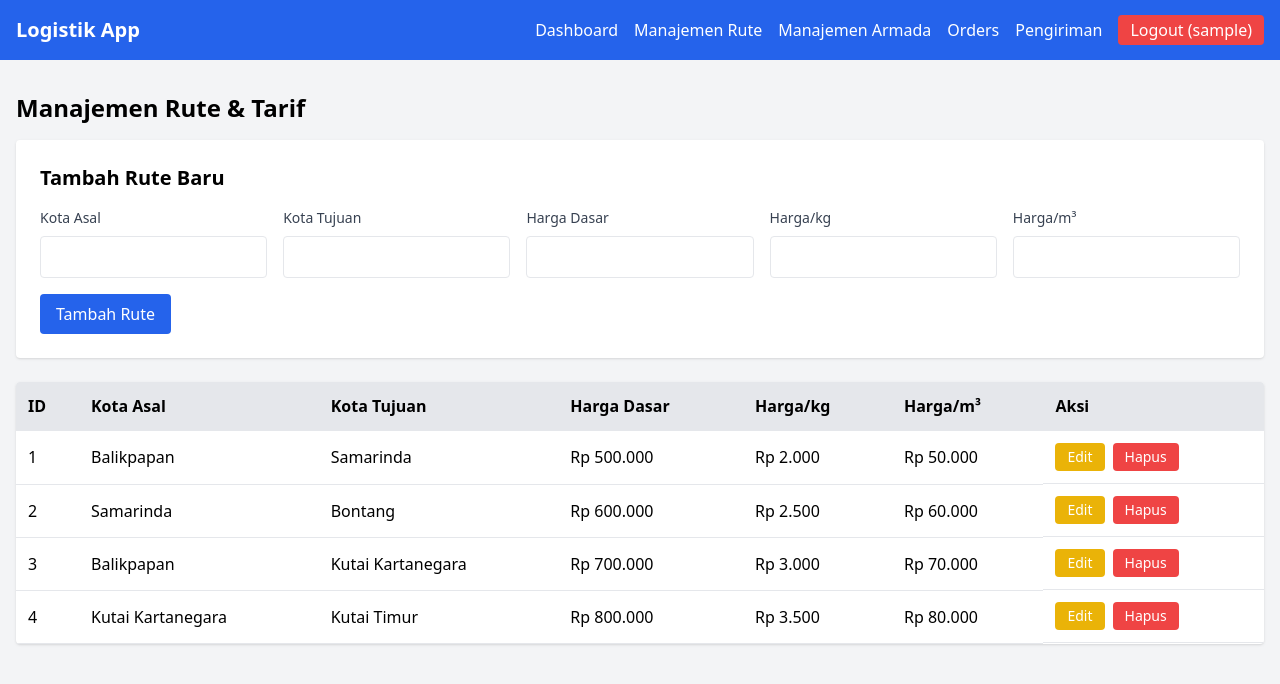
After one commit to IqbaltopG/Logistik_app, a Flask app: page /tarif in a window 1280 px wide. The commit adds this page. Shown: the top 684 px of the page. Run offline with Flask 3, Linux system fonts and the light colour scheme; the visitor is signed in with stand-in values (Sample User, id 1); data comes from the database, SQL or seed files in the repository; parts of the project's set-up code (start-up, migrations or seed data) failed here and were passed over; some libraries are stand-ins or nearby versions.

Commit message:
feat : new feature crud basic and secure by design APP

```diff
--- a/app.py
+++ b/app.py
@@ -1,11 +1,20 @@
 from flask import Flask, render_template, request, redirect, url_for, session, flash
 from flask_sqlalchemy import SQLAlchemy
 from functools import wraps
+from werkzeug.security import generate_password_hash, check_password_hash
 
 app = Flask(__name__)
 app.config['SECRET_KEY'] = 'rahasia-logistik-2026'
 app.config['SQLALCHEMY_DATABASE_URI'] = 'mysql+pymysql://root:@localhost/logistik_db'
 app.config['SQLALCHEMY_TRACK_MODIFICATIONS'] = False
+
+def format_rupiah(value):
+    """Format number to Indonesian Rupiah currency format."""
+    if value is None:
+        return "Rp 0"
+    return f"Rp {int(value):,}".replace(',', '.')
+
+app.jinja_env.filters['rupiah'] = format_rupiah
 
 db = SQLAlchemy(app)
 
@@ -14,7 +23,7 @@ class User(db.Model):
     __tablename__ = 'users'
     id = db.Column(db.Integer, primary_key=True)
     username = db.Column(db.String(50), nullable=False, unique=True)
-    password = db.Column(db.String(50), nullable=False)
+    password = db.Column(db.String(255), nullable=False)
     role = db.Column(db.Enum('admin', 'customer'), nullable=False)
     orders = db.relationship('Order', backref='user', lazy=True)
 
@@ -23,15 +32,30 @@ class Tarif(db.Model):
     id = db.Column(db.Integer, primary_key=True)
     kota_asal = db.Column(db.String(100), nullable=False)
     kota_tujuan = db.Column(db.String(100), nullable=False)
-    harga = db.Column(db.Integer, nullable=False)
+    harga_dasar = db.Column(db.Float, nullable=False)
+    harga_per_kg = db.Column(db.Float, nullable=False)
+    harga_per_m3 = db.Column(db.Float, nullable=False)
+
+class Armada(db.Model):
+    __tablename__ = 'armada'
+    id = db.Column(db.Integer, primary_key=True)
+    plat_nomor = db.Column(db.String(50), nullable=False, unique=True)
+    tipe_armada = db.Column(db.Enum('Tronton', 'Trailer', 'Dolly'), nullable=False)
+    status = db.Column(db.Enum('Tersedia', 'Beroperasi'), default='Tersedia')
 
 class Order(db.Model):
     __tablename__ = 'orders'
     id = db.Column(db.Integer, primary_key=True)
     user_id = db.Column(db.Integer, db.ForeignKey('users.id'), nullable=False)
     detail_barang = db.Column(db.Text, nullable=False)
+    tipe_barang = db.Column(db.Enum('Container', 'Cargo'), nullable=False)
     kota_asal = db.Column(db.String(100), nullable=False)
     kota_tujuan = db.Column(db.String(100), nullable=False)
+    berat_kg = db.Column(db.Float, nullable=False)
+    dimensi_p = db.Column(db.Float, nullable=True)
+    dimensi_l = db.Column(db.Float, nullable=True)
+    dimensi_t = db.Column(db.Float, nullable=True)
+    estimasi_harga = db.Column(db.Float, nullable=False)
     status_order = db.Column(db.Enum('Pending', 'Valid', 'Tidak Valid'), default='Pending')
 
     pengiriman = db.relationship('Pengiriman', backref='order', uselist=False, cascade='all, delete-orphan')
@@ -41,9 +65,11 @@ class Pengiriman(db.Model):
     id = db.Column(db.Integer, primary_key=True)
     order_id = db.Column(db.Integer, db.ForeignKey('orders.id'), nullable=False)
     driver_nama = db.Column(db.String(255), nullable=False)
-    armada_plat = db.Column(db.String(50), nullable=False)
+    armada_id = db.Column(db.Integer, db.ForeignKey('armada.id'), nullable=False)
     status_pengiriman = db.Column(db.Enum('Penjadwalan', 'Di Perjalanan', 'Terkirim'), default='Penjadwalan')
     epod_ref = db.Column(db.String(255), nullable=True)
+
+    armada = db.relationship('Armada', backref='pengiriman', lazy=True)
 
 # --- DECORATORS ---
 def login_required(f):
@@ -68,8 +94,8 @@ def login():
     if request.method == 'POST':
         username = request.form.get('username')
         password = request.form.get('password')
-        user = User.query.filter_by(username=username, password=password).first()
-        if user:
+        user = User.query.filter_by(username=username).first()
+        if user and check_password_hash(user.password, password):
             session['user_id'] = user.id
             session['username'] = user.username
             session['role'] = user.role
@@ -77,6 +103,29 @@ def login():
         else:
             flash('Username atau password salah', 'error')
     return render_template('login.html')
+
+@app.route('/register', methods=['GET', 'POST'])
+def register():
+    if request.method == 'POST':
+        username = request.form.get('username')
+        password = request.form.get('password')
+        confirm_password = request.form.get('confirm_password')
+
+        if password != confirm_password:
+            flash('Password dan Konfirmasi Password tidak cocok!', 'error')
+            return redirect(url_for('register'))
+
+        existing_user = User.query.filter_by(username=username).first()
+        if existing_user:
+            flash('Username sudah terdaftar. Silakan gunakan username lain.', 'error')
+        else:
+            hashed_pw = generate_password_hash(password)
+            new_user = User(username=username, password=hashed_pw, role='customer')
+            db.session.add(new_user)
+            db.session.commit()
+            flash('Registrasi berhasil! Silakan login menggunakan akun Anda.', 'success')
+            return redirect(url_for('login'))
+    return render_template('register.html')
 
 @app.route('/logout')
 def logout():
@@ -110,16 +159,25 @@ def dashboard():
 @login_required
 def cek_harga():
     hasil = None
+    kalkulasi = None
     if request.method == 'POST':
         asal = request.form.get('kota_asal')
         tujuan = request.form.get('kota_tujuan')
+        berat = float(request.form.get('berat_kg') or 0)
+        p = float(request.form.get('dimensi_p') or 0)
+        l = float(request.form.get('dimensi_l') or 0)
+        t = float(request.form.get('dimensi_t') or 0)
         hasil = Tarif.query.filter_by(kota_asal=asal, kota_tujuan=tujuan).first()
         if not hasil:
             flash('Tarif tidak ditemukan untuk rute tersebut.', 'error')
+        else:
+            volume = p * l * t
+            estimasi = hasil.harga_dasar + (berat * hasil.harga_per_kg) + (volume * hasil.harga_per_m3)
+            kalkulasi = {'berat': berat, 'volume': volume, 'estimasi': estimasi}
 
     kotas = db.session.query(Tarif.kota_asal).distinct().all()
     tujuans = db.session.query(Tarif.kota_tujuan).distinct().all()
-    return render_template('cek_harga.html', hasil=hasil, kotas=[k[0] for k in kotas], tujuans=[t[0] for t in tujuans])
+    return render_template('cek_harga.html', hasil=hasil, kalkulasi=kalkulasi, kotas=[k[0] for k in kotas], tujuans=[t[0] for t in tujuans])
 
 @app.route('/orders', methods=['GET', 'POST'])
 @login_required
@@ -128,7 +186,29 @@ def orders():
         asal = request.form.get('kota_asal')
         tujuan = request.form.get('kota_tujuan')
         detail = request.form.get('detail_barang')
-        new_order = Order(user_id=session['user_id'], kota_asal=asal, kota_tujuan=tujuan, detail_barang=detail)
+        tipe = request.form.get('tipe_barang')
+        berat = float(request.form.get('berat_kg') or 0)
+
+        p_str = request.form.get('dimensi_p')
+        l_str = request.form.get('dimensi_l')
+        t_str = request.form.get('dimensi_t')
+
+        p = float(p_str) if p_str else None
+        l = float(l_str) if l_str else None
+        t = float(t_str) if t_str else None
+
+        tarif = Tarif.query.filter_by(kota_asal=asal, kota_tujuan=tujuan).first()
+        estimasi_harga = 0
+        if tarif:
+            p_calc = p or 0.0
+            l_calc = l or 0.0
+            t_calc = t or 0.0
+            volume = p_calc * l_calc * t_calc
+            estimasi_harga = tarif.harga_dasar + (berat * tarif.harga_per_kg) + (volume * tarif.harga_per_m3)
+
+        new_order = Order(user_id=session['user_id'], kota_asal=asal, kota_tujuan=tujuan,
+                          detail_barang=detail, tipe_barang=tipe, berat_kg=berat,
+                          dimensi_p=p, dimensi_l=l, dimensi_t=t, estimasi_harga=estimasi_harga)
         db.session.add(new_order)
         db.session.commit()
         return redirect(url_for('orders'))
@@ -138,7 +218,9 @@ def orders():
     else:
         all_orders = Order.query.filter_by(user_id=session['user_id']).all()
 
-    return render_template('orders.html', orders=all_orders)
+    kotas = db.session.query(Tarif.kota_asal).distinct().all()
+    tujuans = db.session.query(Tarif.kota_tujuan).distinct().all()
+    return render_template('orders.html', orders=all_orders, kotas=[k[0] for k in kotas], tujuans=[t[0] for t in tujuans])
 
 @app.route('/orders/validate/<int:id>', methods=['POST'])
 @login_required
@@ -151,26 +233,83 @@ def validate_order(id):
         db.session.commit()
     return redirect(url_for('orders'))
 
+@app.route('/armada', methods=['GET', 'POST'])
+@login_required
+@admin_required
+def armada():
+    edit_id = request.args.get('edit_id', type=int)
+    armada_to_edit = None
+    if edit_id:
+        armada_to_edit = Armada.query.get(edit_id)
+
+    all_armadas = Armada.query.order_by(Armada.id).all()
+    return render_template('armada.html', armadas=all_armadas, armada_to_edit=armada_to_edit)
+
+@app.route('/armada/add', methods=['POST'])
+@login_required
+@admin_required
+def add_armada():
+    plat = request.form.get('plat_nomor')
+    tipe = request.form.get('tipe_armada')
+    status = request.form.get('status')
+    new_armada = Armada(plat_nomor=plat, tipe_armada=tipe, status=status)
+    db.session.add(new_armada)
+    db.session.commit()
+    flash('Armada baru berhasil ditambahkan.', 'success')
+    return redirect(url_for('armada'))
+
+@app.route('/armada/edit/<int:id>', methods=['POST'])
+@login_required
+@admin_required
+def edit_armada(id):
+    armada_to_edit = Armada.query.get_or_404(id)
+    armada_to_edit.plat_nomor = request.form.get('plat_nomor')
+    armada_to_edit.tipe_armada = request.form.get('tipe_armada')
+    armada_to_edit.status = request.form.get('status')
+    db.session.commit()
+    flash(f'Armada ID {id} berhasil diperbarui.', 'success')
+    return redirect(url_for('armada'))
+
+@app.route('/armada/delete/<int:id>')
+@login_required
+@admin_required
+def delete_armada(id):
+    armada_to_delete = Armada.query.get_or_404(id)
+    if armada_to_delete.status == 'Beroperasi':
+        flash(f'Armada {armada_to_delete.plat_nomor} sedang beroperasi dan tidak bisa dihapus.', 'error')
+        return redirect(url_for('armada'))
+    db.session.delete(armada_to_delete)
+    db.session.commit()
+    flash(f'Armada {armada_to_delete.plat_nomor} berhasil dihapus.', 'success')
+    return redirect(url_for('armada'))
+
 @app.route('/pengiriman', methods=['GET', 'POST'])
 @login_required
 def pengiriman():
     if request.method == 'POST' and session['role'] == 'admin':
         order_id = request.form.get('order_id')
         driver = request.form.get('driver_nama')
-        armada = request.form.get('armada_plat')
-        new_pengiriman = Pengiriman(order_id=order_id, driver_nama=driver, armada_plat=armada)
+        armada_id = request.form.get('armada_id')
+        new_pengiriman = Pengiriman(order_id=order_id, driver_nama=driver, armada_id=armada_id)
         db.session.add(new_pengiriman)
+
+        armada_dipilih = Armada.query.get(armada_id)
+        if armada_dipilih:
+            armada_dipilih.status = 'Beroperasi'
+
         db.session.commit()
         return redirect(url_for('pengiriman'))
 
     if session['role'] == 'admin':
         orders_ready = Order.query.filter_by(status_order='Valid').filter(~Order.pengiriman.has()).all()
         all_pengiriman = Pengiriman.query.all()
+        armada_tersedia = Armada.query.filter_by(status='Tersedia').all()
     else:
         orders_ready = []
         all_pengiriman = db.session.query(Pengiriman).join(Order).filter(Order.user_id == session['user_id']).all()
+        armada_tersedia = []
 
-    return render_template('pengiriman.html', orders_ready=orders_ready, pengiriman=all_pengiriman)
+    return render_template('pengiriman.html', orders_ready=orders_ready, pengiriman=all_pengiriman, armada_tersedia=armada_tersedia)
 
 @app.route('/pengiriman/update/<int:id>', methods=['POST'])
 @login_required
@@ -184,10 +323,82 @@ def update_pengiriman(id):
         p.status_pengiriman = status
         if status == 'Terkirim':
             p.epod_ref = epod
+            if p.armada:
+                p.armada.status = 'Tersedia'
         else:
             p.epod_ref = None
         db.session.commit()
     return redirect(url_for('pengiriman'))
 
+@app.route('/tarif')
+@login_required
+@admin_required
+def tarif():
+    edit_id = request.args.get('edit_id', type=int)
+    tarif_to_edit = None
+    if edit_id:
+        tarif_to_edit = Tarif.query.get(edit_id)
+
+    all_tarifs = Tarif.query.order_by(Tarif.id).all()
+    return render_template('tarif.html', tarifs=all_tarifs, tarif_to_edit=tarif_to_edit)
+
+@app.route('/tarif/add', methods=['POST'])
+@login_required
+@admin_required
+def add_tarif():
+    new_tarif = Tarif(
+        kota_asal=request.form.get('kota_asal'),
+        kota_tujuan=request.form.get('kota_tujuan'),
+        harga_dasar=float(request.form.get('harga_dasar')),
+        harga_per_kg=float(request.form.get('harga_per_kg')),
+        harga_per_m3=float(request.form.get('harga_per_m3'))
+    )
+    db.session.add(new_tarif)
+    db.session.commit()
+    flash('Rute & tarif baru berhasil ditambahkan.', 'success')
+    return redirect(url_for('tarif'))
+
+@app.route('/tarif/edit/<int:id>', methods=['POST'])
+@login_required
+@admin_required
+def edit_tarif(id):
+    tarif_to_edit = Tarif.query.get_or_404(id)
+    tarif_to_edit.kota_asal = request.form.get('kota_asal')
+    tarif_to_edit.kota_tujuan = request.form.get('kota_tujuan')
+    tarif_to_edit.harga_dasar = float(request.form.get('harga_dasar'))
+    tarif_to_edit.harga_per_kg = float(request.form.get('harga_per_kg'))
+    tarif_to_edit.harga_per_m3 = float(request.form.get('harga_per_m3'))
+    db.session.commit()
+    flash(f'Tarif ID {id} berhasil diperbarui.', 'success')
+    return redirect(url_for('tarif'))
+
+@app.route('/tarif/delete/<int:id>')
+@login_required
+@admin_required
+def delete_tarif(id):
+    tarif_to_delete = Tarif.query.get_or_404(id)
+    db.session.delete(tarif_to_delete)
+    db.session.commit()
+    flash(f'Tarif ID {id} berhasil dihapus.', 'success')
+    return redirect(url_for('tarif'))
+
+@app.cli.command("seed")
+def seed_command():
+    """Mengisi database dengan data dummy."""
+    from seed import seed_database
+    seed_database()
+    print("Database seeding completed!")
+
+
+def init_dummy_users():
+    with app.app_context():
+        db.create_all()
+        if User.query.first() is None:
+            admin = User(username='admin', password=generate_password_hash('admin'), role='admin')
+            cust1 = User(username='cust1', password=generate_password_hash('cust1'), role='customer')
+            db.session.add_all([admin, cust1])
+            db.session.commit()
+
 if __name__ == '__main__':
+    init_dummy_users()
     app.run(host='0.0.0.0', port=5000, debug=True)
--- a/requirements.txt
+++ b/requirements.txt
@@ -1,3 +1,4 @@
 Flask==3.0.2
 Flask-SQLAlchemy==3.1.1
 PyMySQL==1.1.0
+Faker==25.2.0
--- a/templates/base.html
+++ b/templates/base.html
@@ -15,6 +15,10 @@
                 <li><a href="/" class="hover:underline">Dashboard</a></li>
                 {% if session.get('role') == 'customer' %}
                 <li><a href="/cek_harga" class="hover:underline">Cek Harga</a></li>
+                {% endif %}
+                {% if session.get('role') == 'admin' %}
+                <li><a href="/tarif" class="hover:underline">Manajemen Rute</a></li>
+                <li><a href="/armada" class="hover:underline">Manajemen Armada</a></li>
                 {% endif %}
                 <li><a href="/orders" class="hover:underline">Orders</a></li>
                 <li><a href="/pengiriman" class="hover:underline">Pengiriman</a></li>
--- a/templates/login.html
+++ b/templates/login.html
@@ -12,6 +12,9 @@
             <input type="password" name="password" class="w-full p-2 border rounded" required>
         </div>
         <button type="submit" class="w-full bg-blue-600 text-white py-2 rounded hover:bg-blue-700">Login</button>
+        <div class="mt-4 text-center">
+            <span class="text-gray-600 text-sm">Belum punya akun? <a href="/register" class="text-blue-600 hover:underline">Daftar di sini</a></span>
+        </div>
     </form>
 </div>
 {% endblock %}
--- /dev/null
+++ b/templates/tarif.html
@@ -0,0 +1,81 @@
+{% extends 'base.html' %}
+{% block content %}
+<h1 class="text-2xl font-bold mb-4">Manajemen Rute & Tarif</h1>
+
+<!-- Form Tambah/Edit Rute -->
+<div class="bg-white p-6 rounded shadow mb-6">
+    {% if tarif_to_edit %}
+    <h2 class="text-xl font-semibold mb-4">Edit Rute #{{ tarif_to_edit.id }}</h2>
+    <form method="POST" action="{{ url_for('edit_tarif', id=tarif_to_edit.id) }}" class="grid grid-cols-1 md:grid-cols-3 lg:grid-cols-5 gap-4">
+    {% else %}
+    <h2 class="text-xl font-semibold mb-4">Tambah Rute Baru</h2>
+    <form method="POST" action="{{ url_for('add_tarif') }}" class="grid grid-cols-1 md:grid-cols-3 lg:grid-cols-5 gap-4">
+    {% endif %}
+        <div>
+            <label class="block text-gray-700 mb-2 text-sm">Kota Asal</label>
+            <input type="text" name="kota_asal" value="{{ tarif_to_edit.kota_asal if tarif_to_edit else '' }}" class="w-full p-2 border rounded" required>
+        </div>
+        <div>
+            <label class="block text-gray-700 mb-2 text-sm">Kota Tujuan</label>
+            <input type="text" name="kota_tujuan" value="{{ tarif_to_edit.kota_tujuan if tarif_to_edit else '' }}" class="w-full p-2 border rounded" required>
+        </div>
+        <div>
+            <label class="block text-gray-700 mb-2 text-sm">Harga Dasar</label>
+            <input type="number" step="0.01" name="harga_dasar" value="{{ tarif_to_edit.harga_dasar if tarif_to_edit else '' }}" class="w-full p-2 border rounded" required>
+        </div>
+        <div>
+            <label class="block text-gray-700 mb-2 text-sm">Harga/kg</label>
+            <input type="number" step="0.01" name="harga_per_kg" value="{{ tarif_to_edit.harga_per_kg if tarif_to_edit else '' }}" class="w-full p-2 border rounded" required>
+        </div>
+        <div>
+            <label class="block text-gray-700 mb-2 text-sm">Harga/m³</label>
+            <input type="number" step="0.01" name="harga_per_m3" value="{{ tarif_to_edit.harga_per_m3 if tarif_to_edit else '' }}" class="w-full p-2 border rounded" required>
+        </div>
+        <div class="lg:col-span-5 flex items-center space-x-2">
+            <button type="submit" class="bg-blue-600 text-white px-4 py-2 rounded hover:bg-blue-700">
+                {% if tarif_to_edit %}Update Rute{% else %}Tambah Rute{% endif %}
+            </button>
+            {% if tarif_to_edit %}
+            <a href="{{ url_for('tarif') }}" class="bg-gray-300 text-gray-800 px-4 py-2 rounded hover:bg-gray-400">Batal</a>
+            {% endif %}
+        </div>
+    </form>
+</div>
+
+<!-- Tabel Daftar Rute -->
+<div class="bg-white rounded shadow overflow-x-auto">
+    <table class="w-full text-left border-collapse">
+        <thead>
+            <tr class="bg-gray-200">
+                <th class="p-3 border-b">ID</th>
+                <th class="p-3 border-b">Kota Asal</th>
+                <th class="p-3 border-b">Kota Tujuan</th>
+                <th class="p-3 border-b">Harga Dasar</th>
+                <th class="p-3 border-b">Harga/kg</th>
+                <th class="p-3 border-b">Harga/m³</th>
+                <th class="p-3 border-b">Aksi</th>
+            </tr>
+        </thead>
+        <tbody>
+            {% for t in tarifs %}
+            <tr class="{% if tarif_to_edit and tarif_to_edit.id == t.id %}bg-yellow-100{% endif %}">
+                <td class="p-3 border-b">{{ t.id }}</td>
+                <td class="p-3 border-b">{{ t.kota_asal }}</td>
+                <td class="p-3 border-b">{{ t.kota_tujuan }}</td>
+                <td class="p-3 border-b">{{ t.harga_dasar|rupiah }}</td>
+                <td class="p-3 border-b">{{ t.harga_per_kg|rupiah }}</td>
+                <td class="p-3 border-b">{{ t.harga_per_m3|rupiah }}</td>
+                <td class="p-3 border-b flex space-x-2">
+                    <a href="{{ url_for('tarif', edit_id=t.id) }}" class="bg-yellow-500 text-white px-3 py-1 rounded text-sm hover:bg-yellow-600">Edit</a>
+                    <a href="{{ url_for('delete_tarif', id=t.id) }}" onclick="return confirm('Anda yakin ingin menghapus rute ini?')" class="bg-red-500 text-white px-3 py-1 rounded text-sm hover:bg-red-600">Hapus</a>
+                </td>
+            </tr>
+            {% else %}
+            <tr>
+                <td colspan="7" class="p-3 text-center text-gray-500 border-b">Belum ada data tarif.</td>
+            </tr>
+            {% endfor %}
+        </tbody>
+    </table>
+</div>
+{% endblock %}
```
Also changed, not shown: logistik_db.sql (+31 -13 lines), seed.py (added, +135 -0 lines), templates/armada.html (added, +70 -0 lines), templates/cek_harga.html (+21 -4 lines), templates/orders.html (+47 -8 lines), templates/pengiriman.html (+8 -3 lines), templates/register.html (added, +24 -0 lines), 3 other files.
